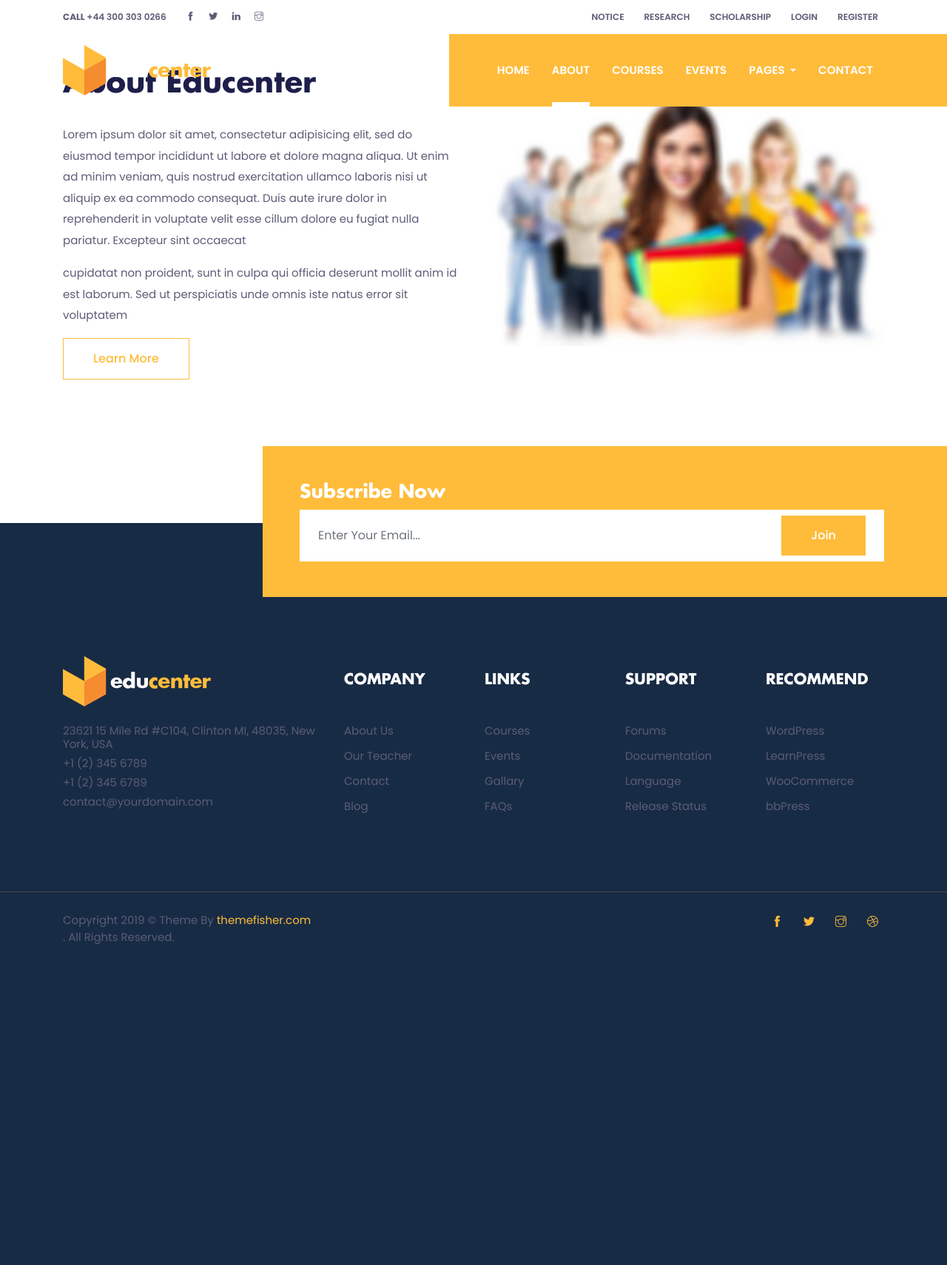
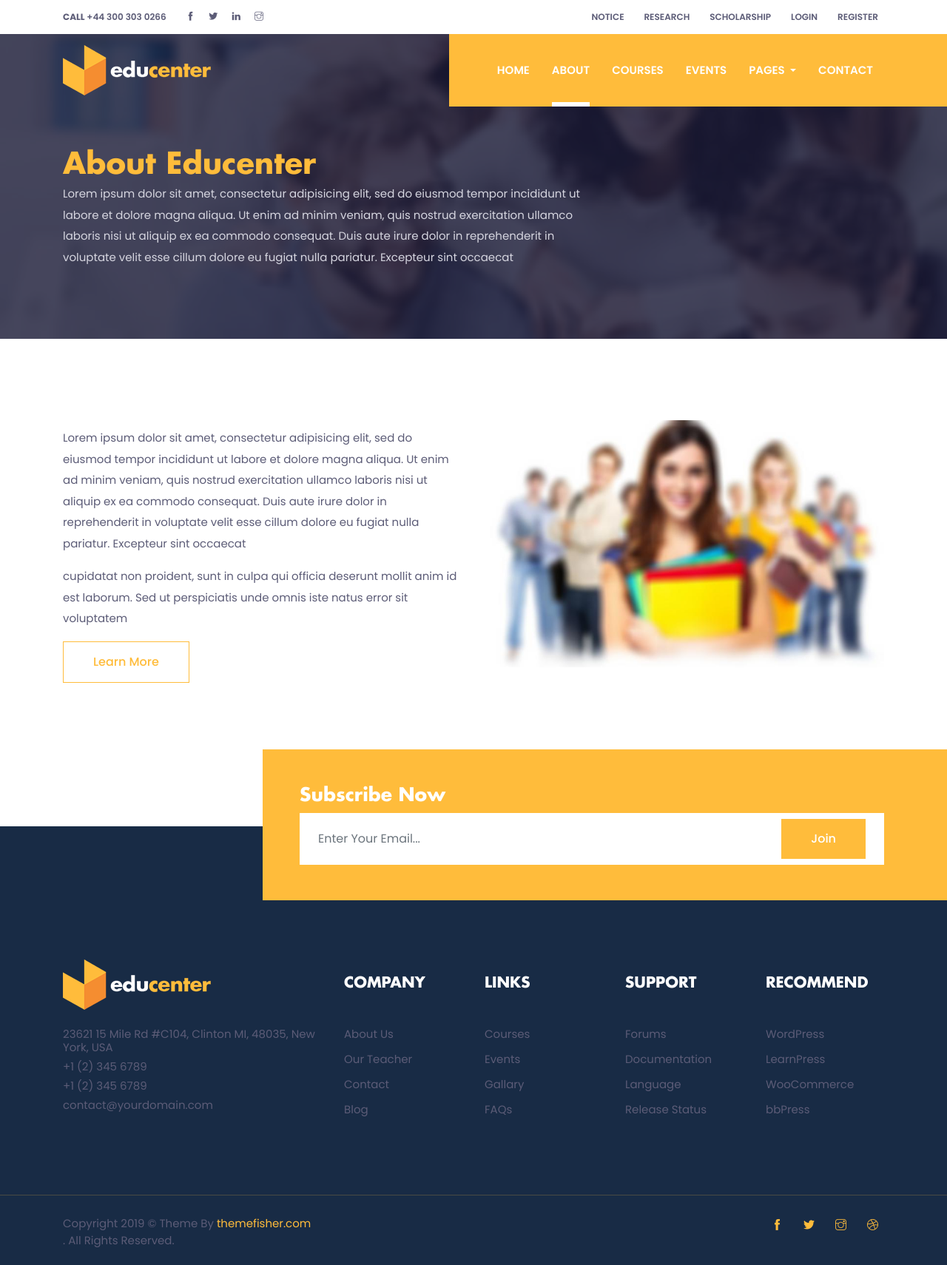
Before and after one commit to MaskeyPuja/educenter, a Django app: page /about in a window 1280 px wide. Shown: the whole page at 74% size. Before the commit the page ends 1276 px from the top, so only its background shows below. Run offline with Django 3.2, Linux system fonts and the light colour scheme; some libraries are stand-ins or nearby versions.

Commit message:
modificatin in about page

```diff
--- a/eduapp/templates/eduapp/about.html
+++ b/eduapp/templates/eduapp/about.html
@@ -2,14 +2,29 @@
 {% load static %}
 {% block title %}About{% endblock %}
 
+
 {% block body %}
+
+<section class="page-title-section overlay" data-background="{% static 'images/backgrounds/page-title.jpg' %}">
+  <div class="container">
+    <div class="row">
+      <div class="col-md-8">
+        <ul class="list-inline custom-breadcrumb">
+          <li class="list-inline-item"><a class="h2 text-primary font-secondary" href="courses.html">About Educenter</a></li>
+          <li class="list-inline-item text-white h3 font-secondary "></li>
+        </ul>
+        <p class="text-lighten">Lorem ipsum dolor sit amet, consectetur adipisicing elit, sed do eiusmod tempor incididunt ut labore et dolore magna aliqua. Ut enim ad minim veniam, quis nostrud exercitation ullamco laboris nisi ut aliquip ex ea commodo consequat. Duis aute irure dolor in reprehenderit in voluptate velit esse cillum dolore eu fugiat nulla pariatur. Excepteur sint occaecat</p>
+      </div>
+    </div>
+  </div>
+</section>
 
 <!-- about us -->
 <section class="section">
   <div class="container">
     <div class="row align-items-center">
       <div class="col-md-6 order-2 order-md-1">
-        <h2 class="section-title"<br>About Educenter</h2>
+        <h2 class="section-title"></h2>
         <p>Lorem ipsum dolor sit amet, consectetur adipisicing elit, sed do eiusmod tempor incididunt ut labore et dolore magna aliqua. Ut enim ad minim veniam, quis nostrud exercitation ullamco laboris nisi ut aliquip ex ea commodo consequat. Duis aute irure dolor in reprehenderit in voluptate velit esse cillum dolore eu fugiat nulla pariatur. Excepteur sint occaecat </p>
         <p>cupidatat non proident, sunt in culpa qui officia deserunt mollit anim id est laborum. Sed ut perspiciatis unde omnis iste natus error sit voluptatem</p>
         <a href="about.html" class="btn btn-primary-outline">Learn more</a>
```
